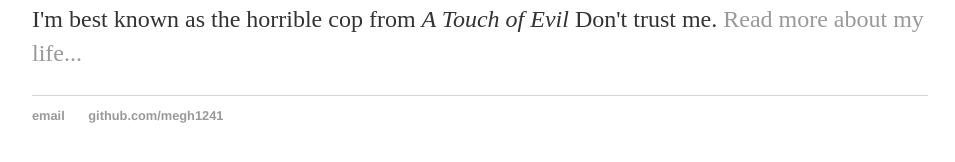
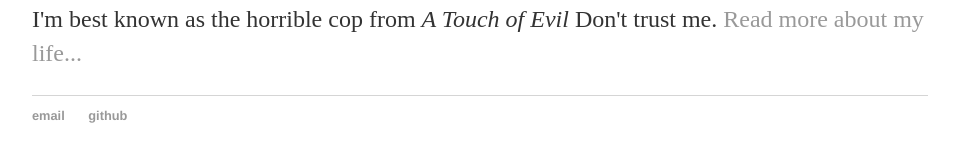
Before and after one commit to megh1241/megh1241.github.io, a Jekyll site: the page built from index.html, in a window 1280 px wide. Shown: the part 194-356 px from the top of the page, without its empty margins (160-1115 px from the left). Built offline with Jekyll 4.4.1, drawn with Linux system fonts in a browser that asks for light colours.

Commit message:
Update default.html

```diff
--- a/_layouts/default.html
+++ b/_layouts/default.html
@@ -24,7 +24,7 @@
 			<footer>
 	    		<ul>
 	        		<li><a href="mailto:meghana.madhyastha@gmail.com">email</a></li>
-	        		<li><a href="https://github.com/megh1241">github.com/megh1241</a></li>
+	        		<li><a href="https://github.com/megh1241">github</a></li>
 				</ul>
 			</footer>
 		</body>
```
